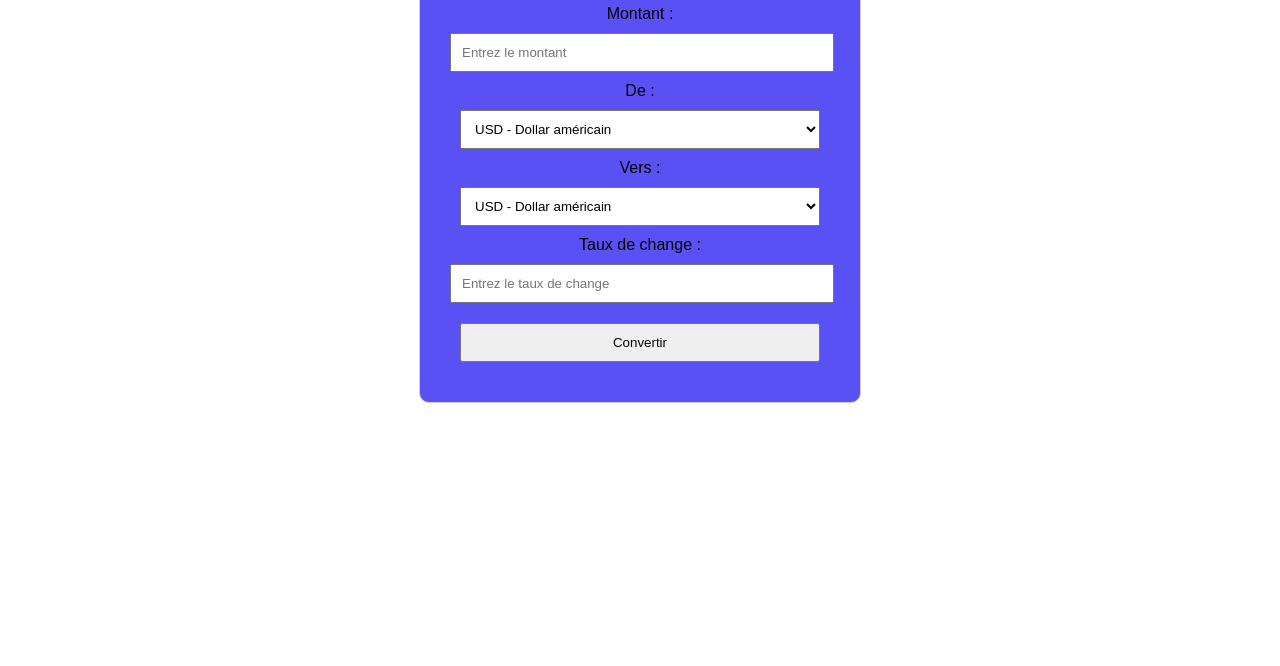
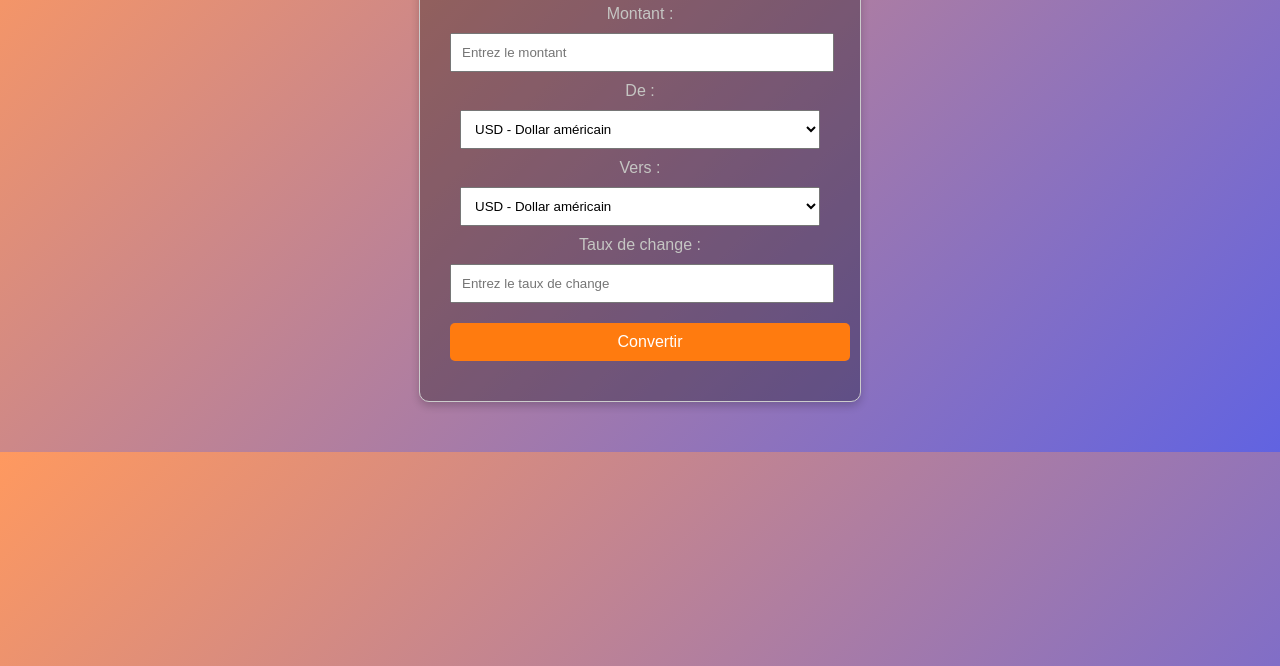
Before and after one commit to Kasereka-Kiposo-Marc/tpgroupe8, a plain HTML site: page index.html in a window 1280 px wide. Shown: the part 134-800 px from the top of the page. Drawn offline with Linux system fonts and the light colour scheme.

Commit message:
la part de Kiposo Marc

```diff
--- a/styles.css
+++ b/styles.css
@@ -1,6 +1,8 @@
 body {
     font-family: Arial, sans-serif;
+    background: linear-gradient(135deg,#ff995f,#6163e1);
     text-align: center;
+    color:rgb(197, 198, 195);
     margin: 50px;
 }
 .container {
@@ -9,8 +11,11 @@ body {
     padding: 20px;
     border: 1px solid #ccc;
     border-radius: 10px;
-    background: #5951f4;
+    background-color:rgba(0, 0, 0, 0.3);
+    border-radius: 10px;
+    box-shadow: 0 4px 8px rgba(0, 0, 0, 0.2 );
     max-height: 120vh;
+
 }
 select, input, button {
     margin: 10px;
@@ -21,5 +26,21 @@ select, input, button {
     font-size: 20px;
     font-weight: bold;
     margin-top: 10px;
-    color: #ccc;
+    color:white;
+    animation: fadeIn 0.5s forwards;
 }
+button{
+    width: 100%;
+    padding: 10px;
+    font-size: 1rem;
+    background: #ff7b0f;
+    color: white;
+    border: none;
+    border-radius: 5px;
+    cursor: pointer;
+    transition:background 0.5s ease;
+
+}
+button:hover{
+    background: #f57c00;
+}
```
